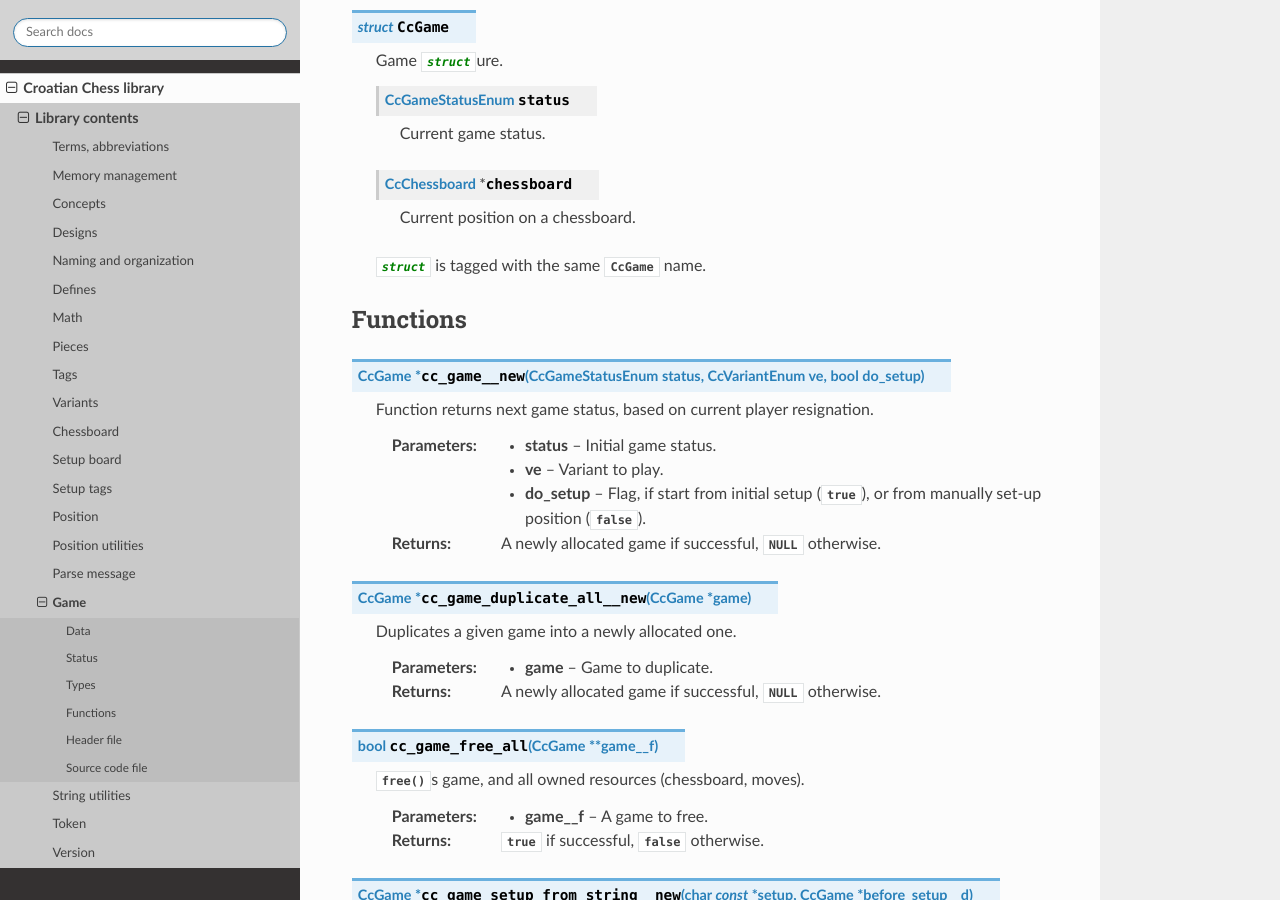
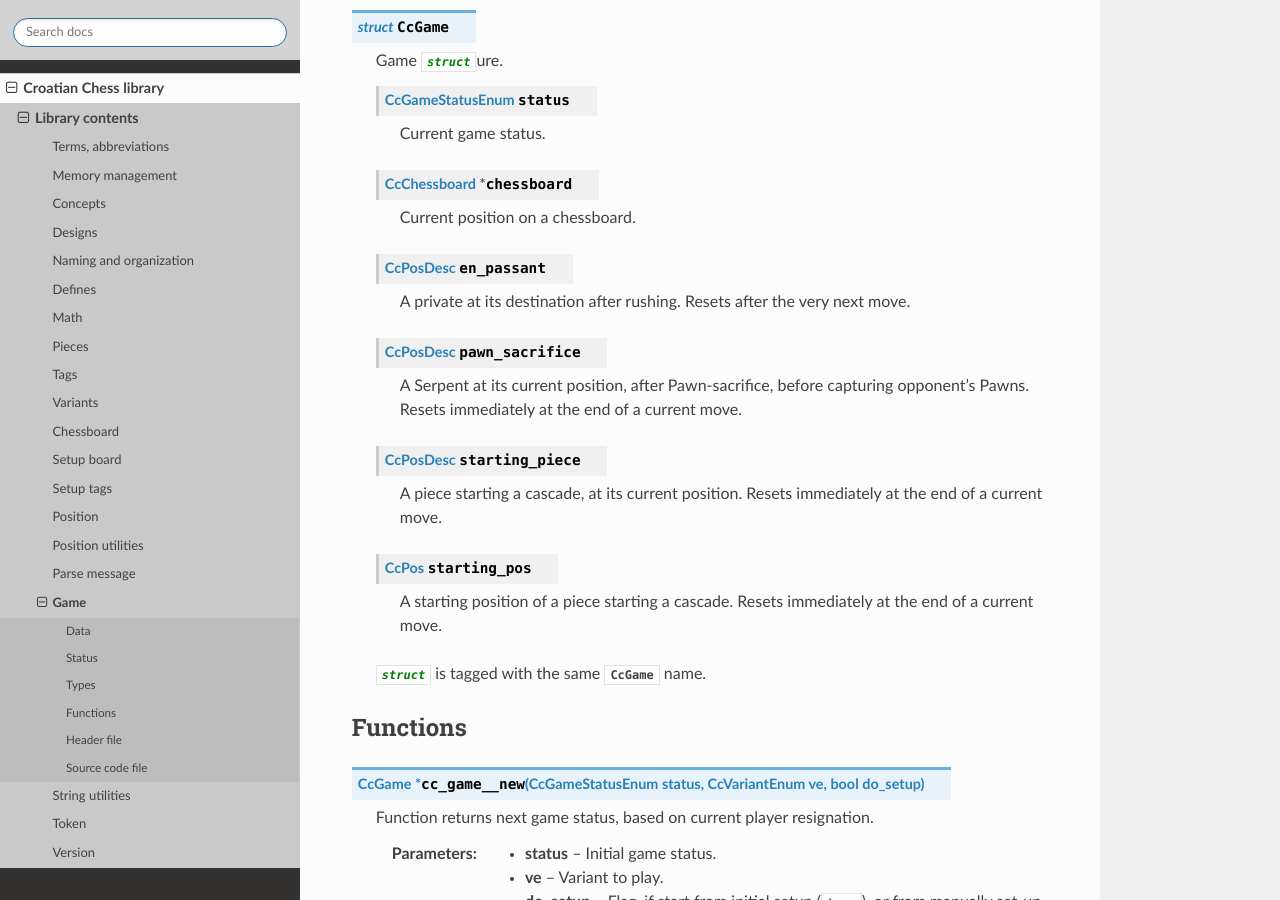
Before and after one commit to mmlacak/crochess, a Sphinx documentation site: the page built from docs/source/libcc/ccgame.rst, in a window 1280 px wide and 900 px high, scrolled down 2242 px. Built offline with Sphinx 7.4.7 and the Read the Docs theme 3.1.0, drawn with Linux system fonts in a browser that asks for light colours.

Commit message:
Moved temporary tags, flags into game + docs.

```diff
--- a/docs/source/conf.py
+++ b/docs/source/conf.py
@@ -26,10 +26,10 @@ copyright = '2021, Mario Mlačak'
 author = 'Mario Mlačak'
 
 # The short X.Y version
-version = "0.0.0.12:1162+20241122.010950"   # docs-new-lib-short-version-major-minor-feature-commit+meta~breaks-place-marker
+version = "0.0.0.13:1163+20241122.023511"   # docs-new-lib-short-version-major-minor-feature-commit+meta~breaks-place-marker
 
 # The full version, including alpha/beta/rc tags
-release = "0.0.0.12:1162+20241122.010950"   # docs-new-lib-full-version-major-minor-feature-commit+meta~breaks-place-marker
+release = "0.0.0.13:1163+20241122.023511"   # docs-new-lib-full-version-major-minor-feature-commit+meta~breaks-place-marker
 
 
 # -- General configuration ---------------------------------------------------
--- a/docs/source/libcc/ccgame.rst
+++ b/docs/source/libcc/ccgame.rst
@@ -131,6 +131,26 @@ Types
 
         Current position on a chessboard.
 
+    .. c:member:: CcPosDesc en_passant
+
+        A private at its destination after rushing.
+        Resets after the very next move.
+
+    .. c:member:: CcPosDesc pawn_sacrifice
+
+        A Serpent at its current position, after Pawn-sacrifice, before capturing
+        opponent's Pawns. Resets immediately at the end of a current move.
+
+    .. c:member:: CcPosDesc starting_piece
+
+        A piece starting a cascade, at its current position. Resets immediately
+        at the end of a current move.
+
+    .. c:member:: CcPos starting_pos
+
+        A starting position of a piece starting a cascade. Resets immediately
+        at the end of a current move.
+
     :c:`struct` is tagged with the same :c:struct:`CcGame` name.
 
 .. _lbl-libcc-ccgame-functions:
--- a/docs/source/libcc/cctags.rst
+++ b/docs/source/libcc/cctags.rst
@@ -30,7 +30,7 @@ Validity
 .. c:macro:: CC_TAG_IS_ENUMERATOR(te)
 
     Macro to check if given :term:`tag` is enumeration in :c:enum:`CcTagEnum`,
-    i.e. between :c:enumerator:`CC_TE_None` and :c:enumerator:`CC_TE_PawnSacrifice`
+    i.e. between :c:enumerator:`CC_TE_None` and :c:enumerator:`CC_TE_DelayedPromotion`
     values.
 
     :param te: A tag, integer value.
```
Also changed, not shown: README.md (+2 -2 lines), 6 other files.
